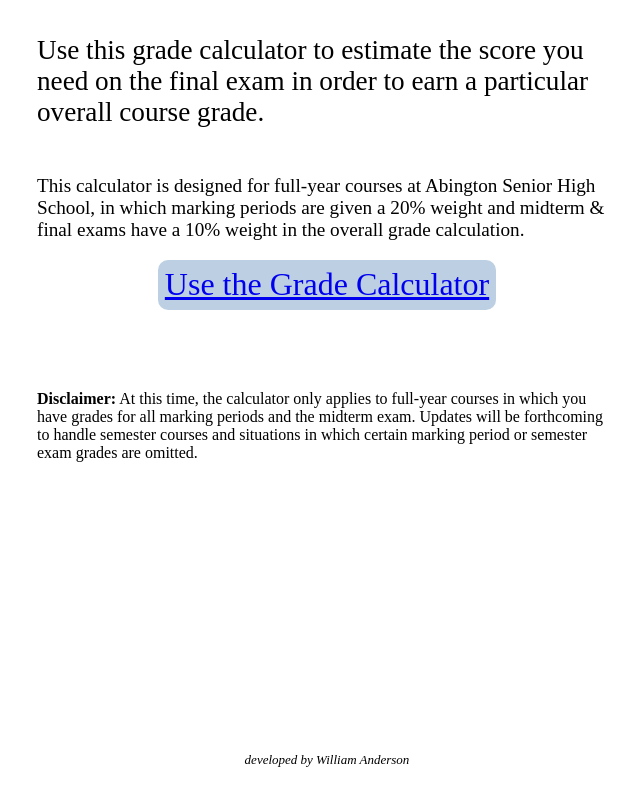
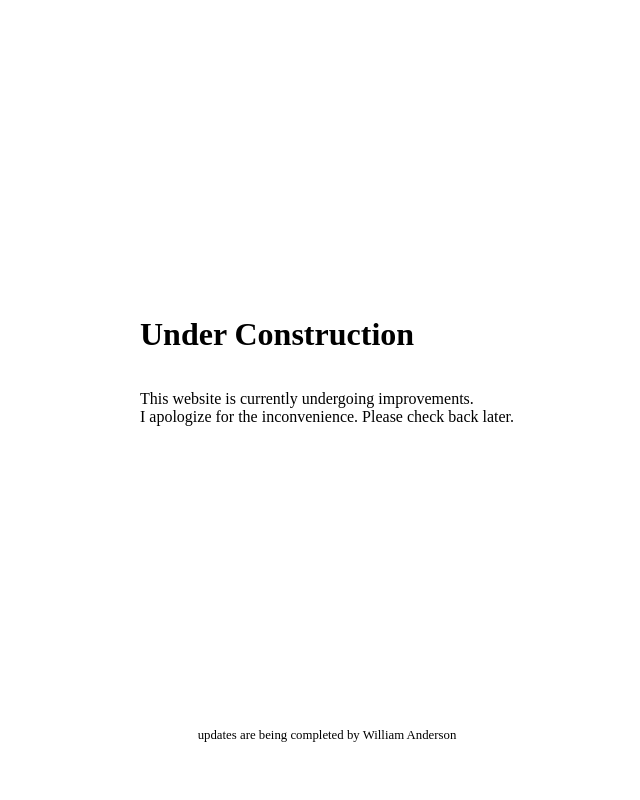
Before and after one commit to wbandersonjr/grade-calculator, a plain HTML site: page index.html in a window 1280 px wide. Shown: the whole page, without its empty margins (313-953 px from the left). Drawn offline with Linux system fonts and the light colour scheme.

Commit message:
Add files via upload

```diff
--- a/index.html
+++ b/index.html
@@ -3,48 +3,34 @@
 <head>
   <meta charset="UTF-8">
   <meta name="viewport" content="width=device-width, initial-scale=1.0"> <!-- displays site properly based on user's device -->
-  <link rel="stylesheet" href="style.css">
-  <title>Grade Calculator - Abington Senior High School version</title>
+
+  <title></title>
 
   <style>
-    nav {
-        display:none;
+    body {
+      display: flex;
+      flex-direction: column;
+      align-items: center;
     }
     main {
-        max-width: 580px;
-        text-align: left;
+      display: flex;
+      flex-direction: column;
+      justify-content: center;
+      max-width: 400px;
+      min-height: 90vh;
     }
-    .intro {
-        font-size: 1.7rem;
+    footer {
+      font-size: 0.8rem;
+      align-self: center;
     }
-    .description {
-        font-size: 1.2rem;
-    }
-    .disclaimer {
-        font-size: 1rem;
-        margin-top: 5rem;
-        text-align: left;
-    }
-    .span_disclaimer {
-        font-weight: bold;
-    }
-
   </style>
 </head>
 <body>
-  <nav role="navigation">
-    <a href="./index.html">Home</a>
-    <a href="./finalYear.html">Year Course</a>
-  </nav>
   <main role="main">
-    <p class="intro">Use this grade calculator to estimate the score you need on the final exam in order to earn a particular overall course grade.</p>
-    <p class="description">This calculator is designed for full-year courses at Abington Senior High School, in which marking periods are given a 20% weight and midterm & final exams have a 10% weight in the overall grade calculation. </p>
-    <a href="./finalYear.html">Use the Grade Calculator</a>
-    <p class="disclaimer"><span class="span_disclaimer">Disclaimer:</span> At this time, the calculator only applies to full-year courses in which you have grades for all marking periods and the midterm exam. Updates will be forthcoming to handle semester courses and situations in which certain marking period or semester exam grades are omitted.</p>
+    <h1>Under Construction</h1>
+    <p>This website is currently undergoing improvements.<br>I apologize for the inconvenience. Please check back later.</p>
+  </main>
 
-  </main>
-  <footer role="contentinfo">developed by William Anderson</footer>
-
-
+  <footer role="contentinfo">updates are being completed by William Anderson</footer>
 </body>
 </html>
```
